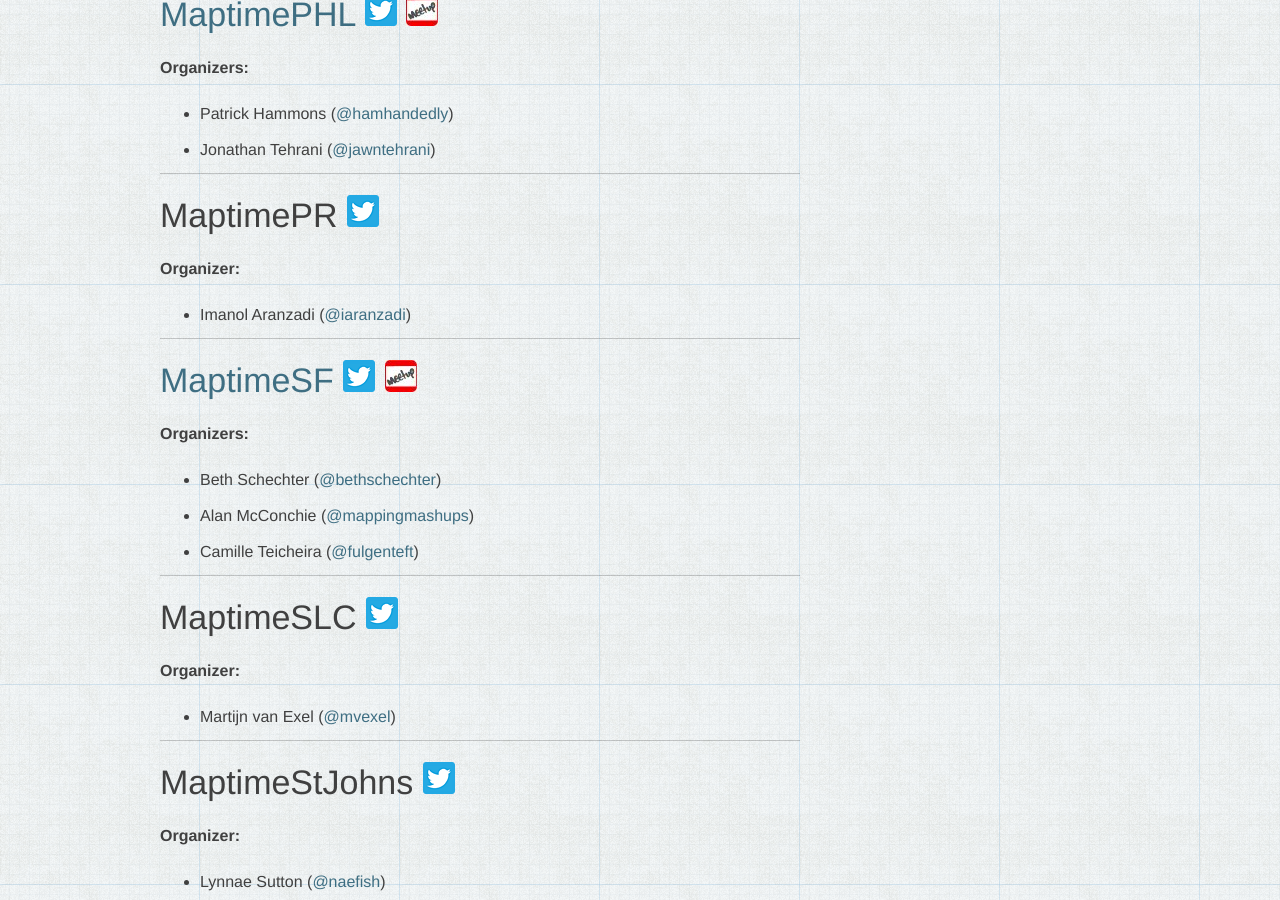
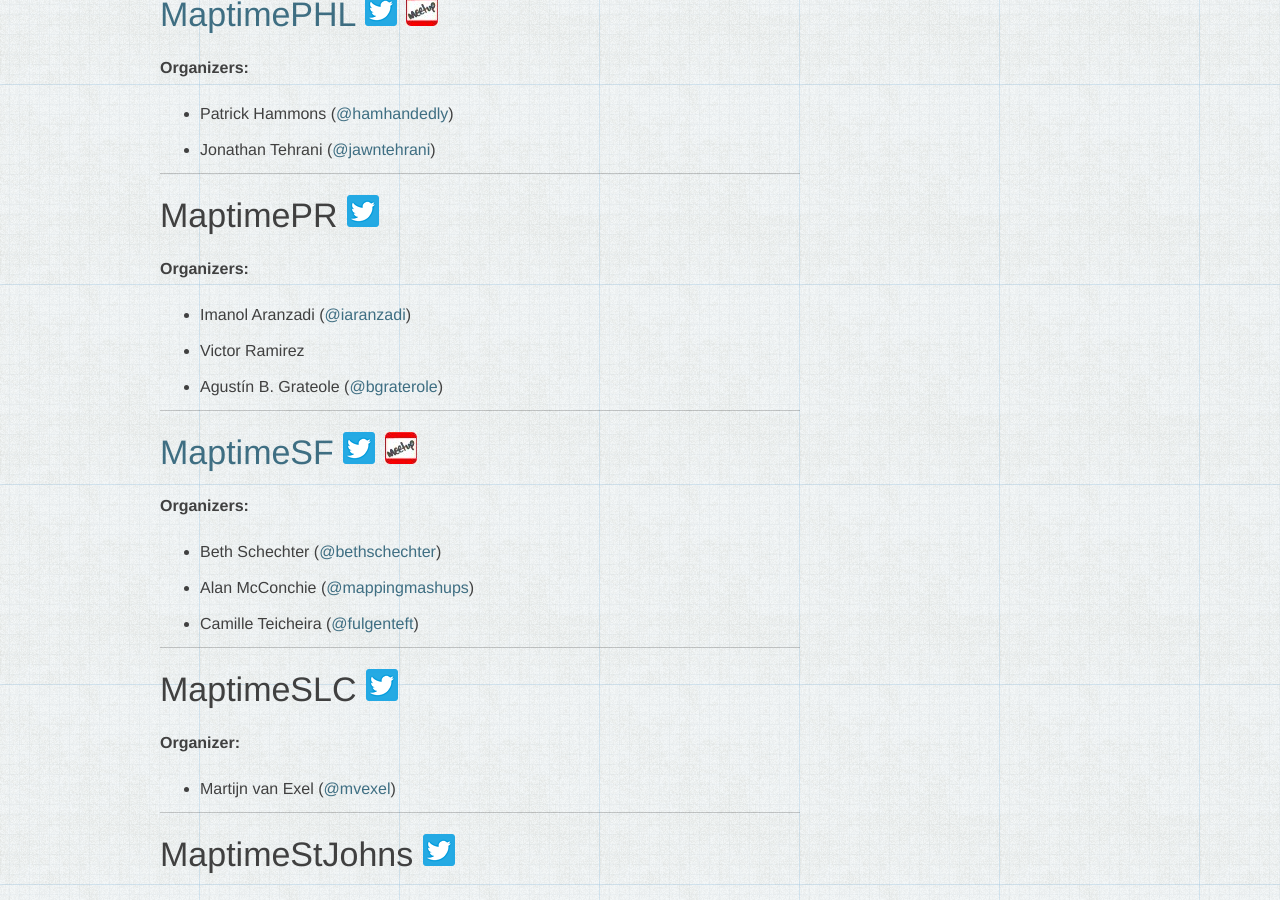
Before and after one commit to maptime/maptime.github.io, a Jekyll site: the page built from chapters/index.html, in a window 1280 px wide and 900 px high, scrolled down 4715 px. Built offline with Jekyll 4.4.1, drawn with Linux system fonts in a browser that asks for light colours.

Commit message:
Add PR organizers

```diff
--- a/_data/chapters.json
+++ b/_data/chapters.json
@@ -583,6 +583,13 @@
           {
             "name": "Imanol Aranzadi",
             "twitter": "iaranzadi"
+          },
+          {
+            "name": "Victor Ramirez"
+          },
+          {
+            "name": "Agustín B. Grateole",
+            "twitter": "bgraterole"
           }
         ],
         "moreInfo": null
```
